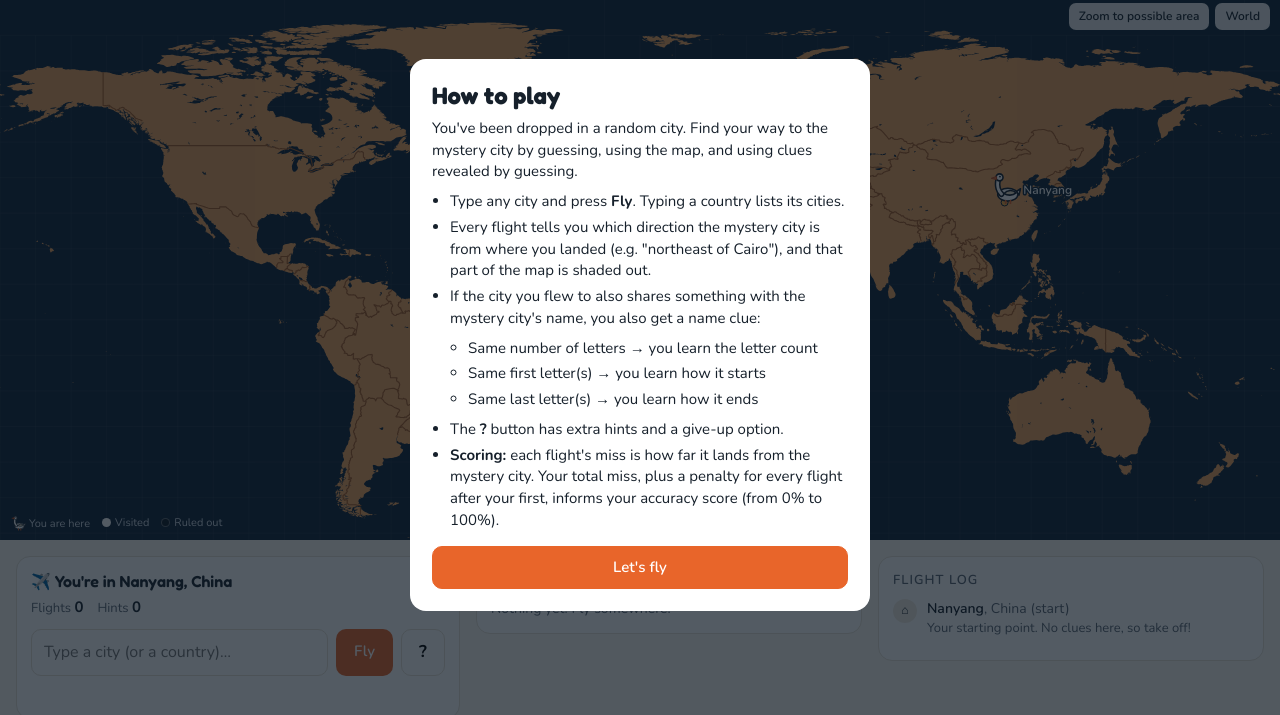
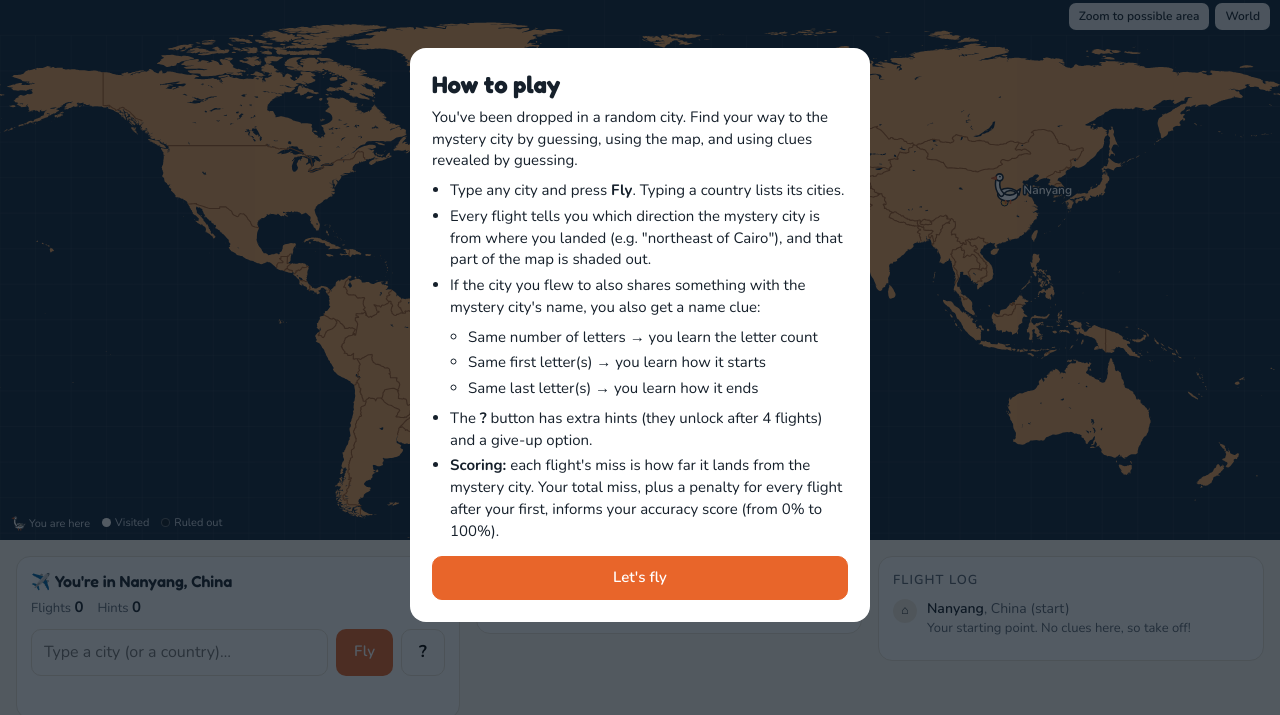
Before and after one commit to ngoose7-stack/goose-chase, a plain HTML site: page international/index.html in a window 1280 px wide. Shown: the part 65-780 px from the top of the page. Drawn offline with nearby package versions, Linux system fonts and the light colour scheme.

Commit message:
How to play: note hints unlock after 4 flights
Co-Authored-By: Claude Opus 5.5 <noreply@anthropic.com>
Claude-Session: https://claude.ai/code/session_01V7L8F33wFj7tbKv6fTUtjF

```diff
--- a/international/index.html
+++ b/international/index.html
@@ -181,7 +181,7 @@ h3{margin:0 0 10px;font:600 13px Nunito;text-transform:uppercase;letter-spacing:
         <li>Same first letter(s) → you learn how it starts</li>
         <li>Same last letter(s) → you learn how it ends</li>
       </ul></li>
-    <li>The <b>?</b> button has extra hints and a give-up option.</li>
+    <li>The <b>?</b> button has extra hints (they unlock after 4 flights) and a give-up option.</li>
     <li><b>Scoring:</b> each flight's miss is how far it lands from the mystery city. Your total miss, plus a penalty for every flight after your first, informs your accuracy score (from 0% to 100%).</li>
   </ul>
   <div class="mrow"><button class="pri" data-close>Let's fly</button></div>
```
Also changed, not shown: usa/index.html (+1 -1 lines).
